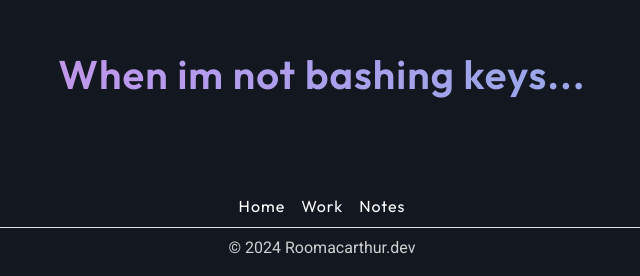
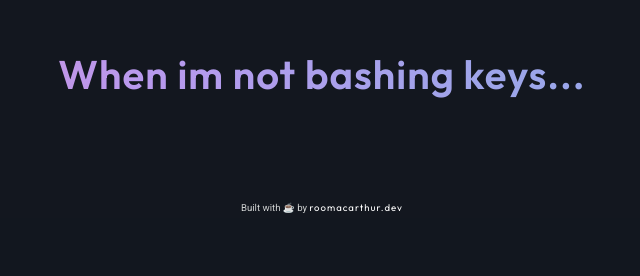
Before and after one commit to roomacarthur/rm_v3, a Django app: page / in a window 1280 px wide. Shown: the part 1603-1879 px from the top of the page, without its empty margins (318-958 px from the left). After the commit the page ends 1816 px from the top, so only its background shows below. Run offline with Django 5.2, Linux system fonts and the light colour scheme; data that the repository does not hold is empty; parts of the project's set-up code (start-up, migrations or seed data) failed here and were passed over.

Commit message:
Updates: Footer is basic but does the job ❤️

```diff
--- a/static/css/style.css
+++ b/static/css/style.css
@@ -251,6 +251,11 @@ footer a {
 
 footer a:hover {
   text-decoration: underline;
+}
+
+.footerBaseText {
+  font-size: .6em;
+  margin-bottom: 1em;
 }
 
 /* .homeRecentExperience{ gap: 4em;} */
--- a/templates/partials/footer.html
+++ b/templates/partials/footer.html
@@ -1,8 +1,5 @@
 <footer class="pt-3 mt-2 container">
-    <ul class="nav justify-content-center border-bottom pb-2 mb-2">
-      <li class="nav-item"><a href="{% url 'home:home' %}" class="px-2">Home</a></li>
-      <li class="nav-item"><a href="#" class="px-2 ">Work</a></li>
-      <li class="nav-item"><a href="#" class="px-2 ">Notes</a></li>
-    </ul>
-    <p class="text-center fs-6">© 2024 Roomacarthur.dev</p>
+    <div class="text-center">
+      <span class="footerBaseText">Built with ☕ by <a class="link-underline" href="https://roomacarthur.dev">roomacarthur.dev</a></span>
+    </div>
   </footer>
```
